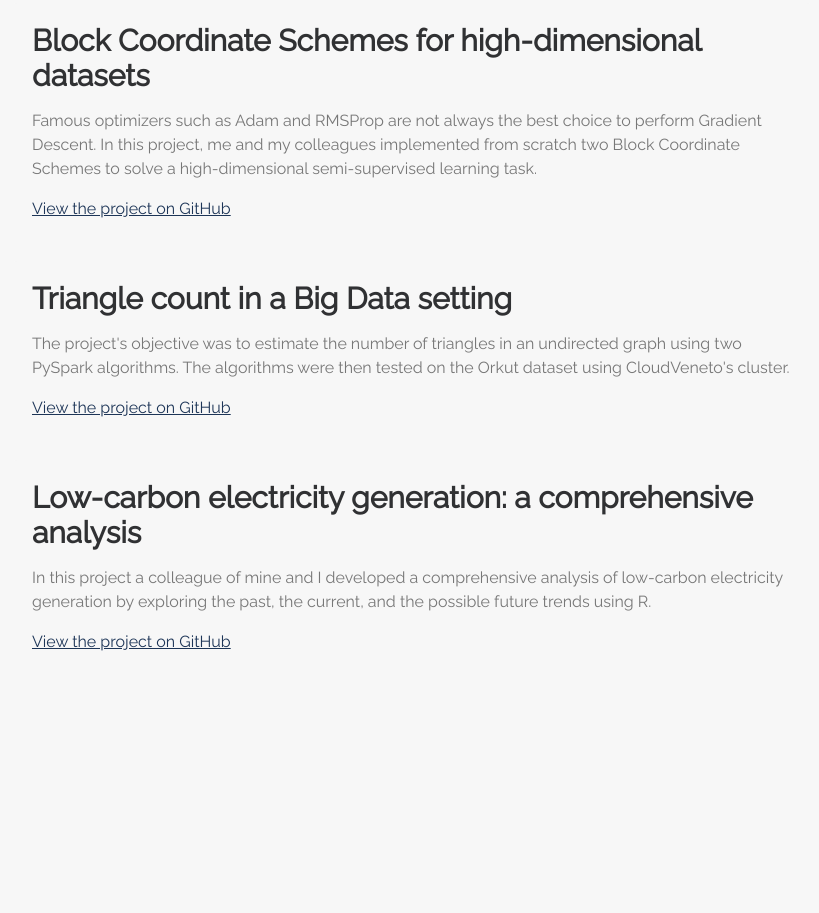
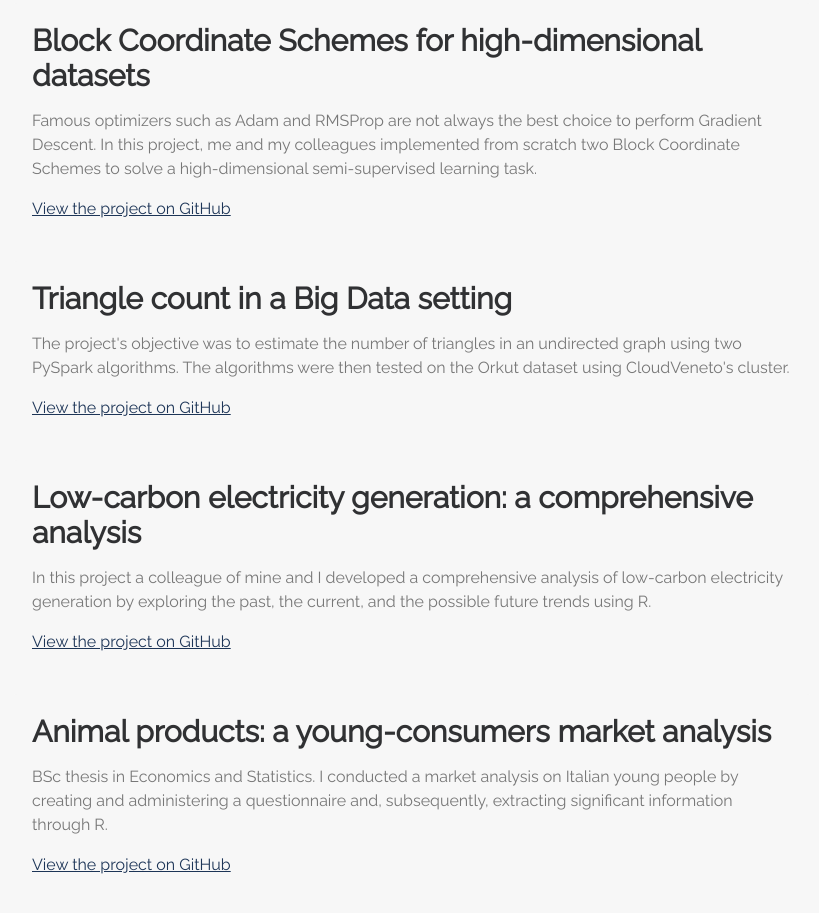
Before and after one commit to ValerioRocca/ValerioRocca.github.io, a plain HTML site: page projects/index.html in a window 1280 px wide. Shown: the part 843-1756 px from the top of the page, without its empty margins (228-1047 px from the left). Before the commit the page ends 1577 px from the top, so only its background shows below. Drawn offline with Linux system fonts and the light colour scheme.

Commit message:
Update index.html

```diff
--- a/projects/index.html
+++ b/projects/index.html
@@ -145,7 +145,7 @@
             <a href="#" class="active" data-tag="all">All</a>
             <a href="#" data-tag="ML-DL">Machine & Deep Learning</a>
             <a href="#" data-tag="spark">Spark</a>
-            <a href="#" data-tag="other">R and others</a>
+            <a href="#" data-tag="other">Data Analysis on R</a>
         </div>
 
         <div class="project" data-tags="ML-DL">
@@ -180,6 +180,12 @@
             <p>In this project a colleague of mine and I developed a comprehensive analysis of low-carbon electricity generation by exploring the past, the current, and the possible future trends using R.
             </p>
             <p><a href="https://github.com/ValerioRocca/low_carbon_electricity_analysis" class="github-link">View the project on GitHub</a></p>
+        </div>
+	<div class="project" data-tags="other">
+            <h3>Animal products: a young-consumers market analysis</h3>
+            <p>BSc thesis in Economics and Statistics. I conducted a market analysis on Italian young people by creating and administering a questionnaire and, subsequently, extracting significant information through R.
+            </p>
+            <p><a href="https://github.com/ValerioRocca/animal-products-market-analysis" class="github-link">View the project on GitHub</a></p>
         </div>
     </main>
 
```
